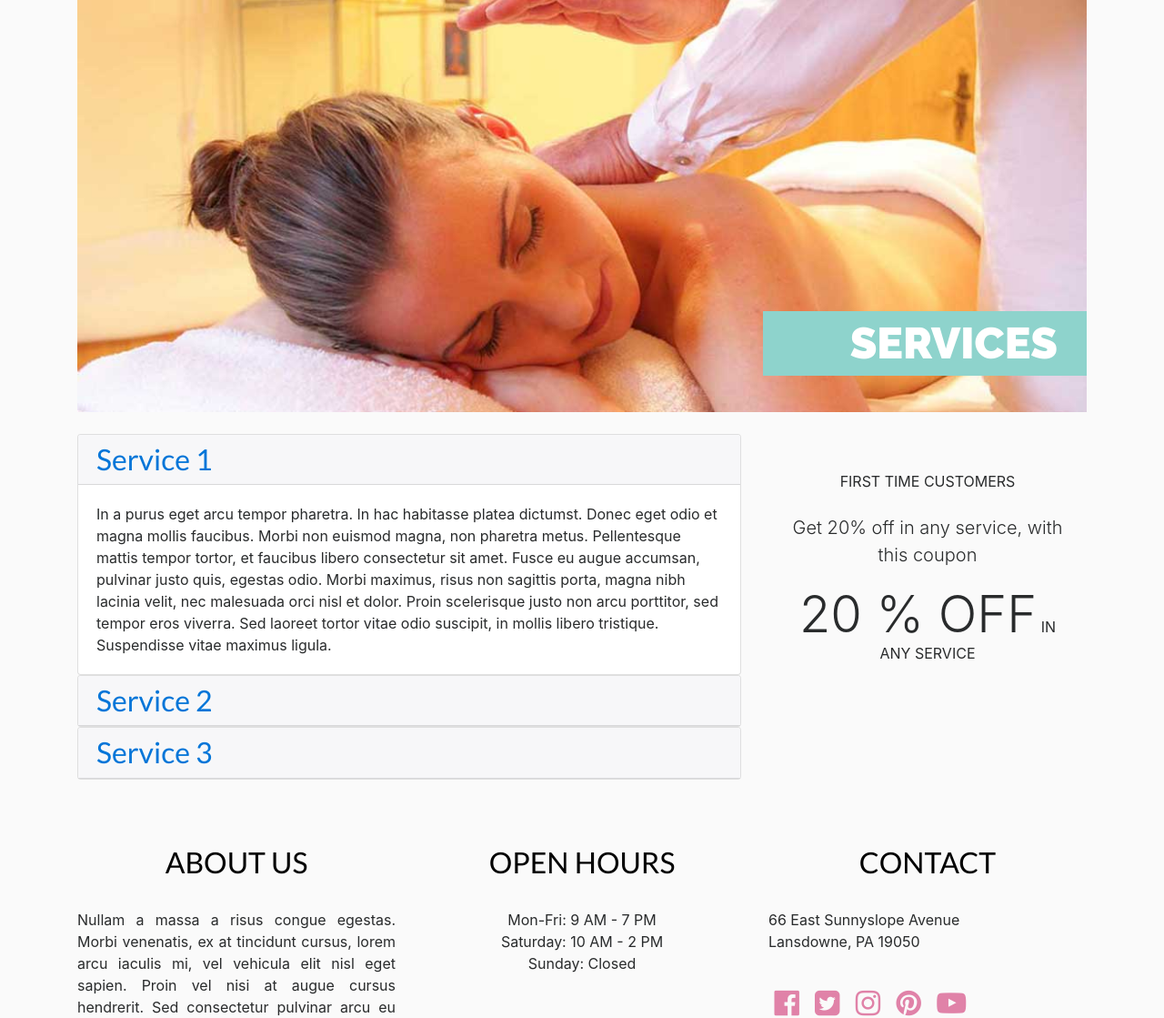
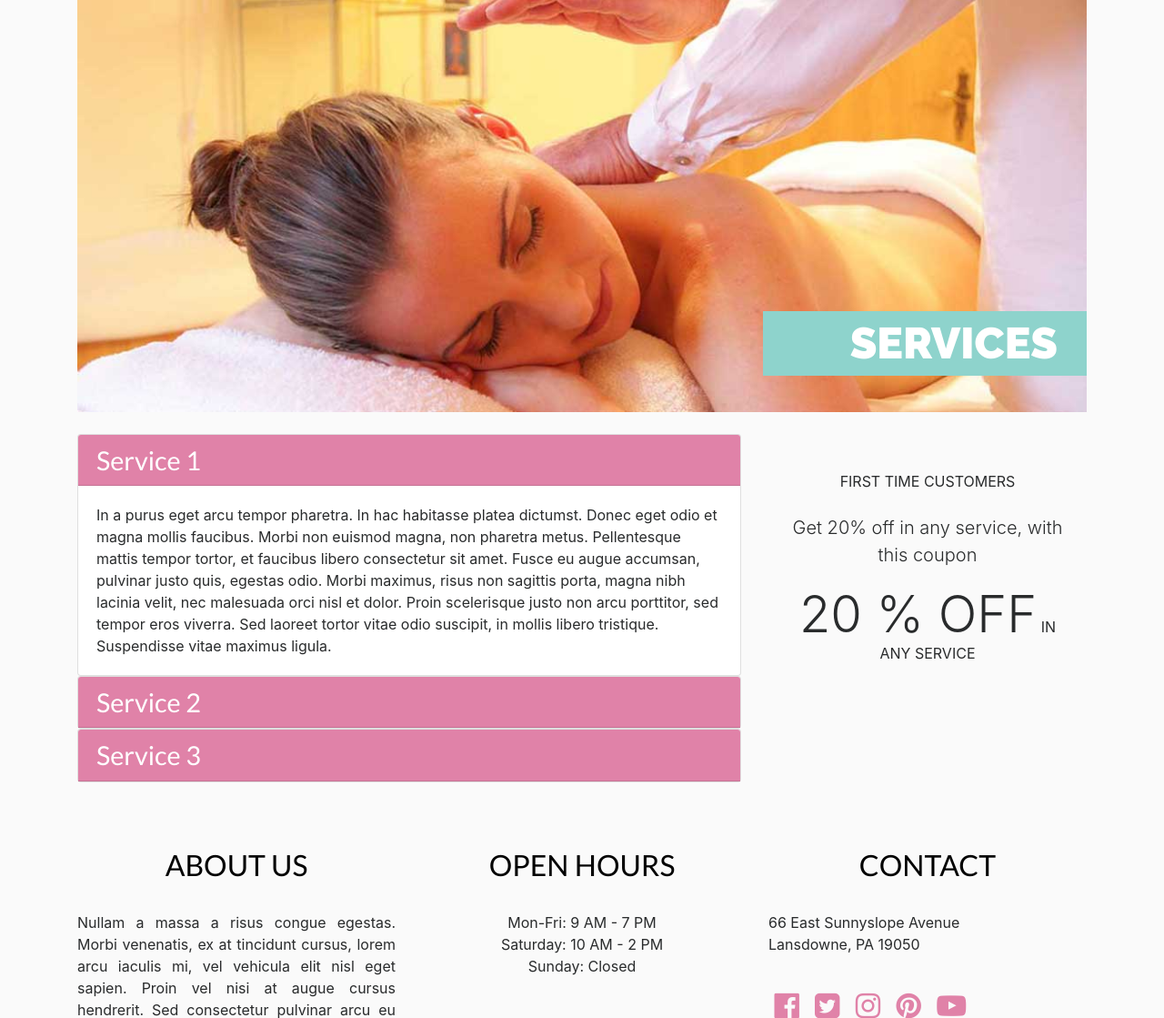
Before and after one commit to petriDiaconescu/Bootstrap-4, a PHP site: page /services.php in a window 1280 px wide. Shown: the part 324-1443 px from the top of the page at 91% size. Run offline with PHP 8.4, Linux system fonts and the light colour scheme; data that the repository does not hold is empty; some web fonts are replaced.

Commit message:
Style accordion section of the services page.

```diff
--- a/css/styles.css
+++ b/css/styles.css
@@ -282,3 +282,14 @@ nav.main-nav .nav-link {
 .sidebar .business-hours h2 {
   color: #fff;
 }
+
+/** Services */
+#services .card-header {
+  background-color: #e082a8;
+}
+
+#services .card-header h3 a {
+  font-family: 'Lato', sans-serif;
+  font-size: 1.8rem;
+  color: #fff;
+}
```
Also changed, not shown: snapshots/after.jpg (added), snapshots/before.jpg (added).
